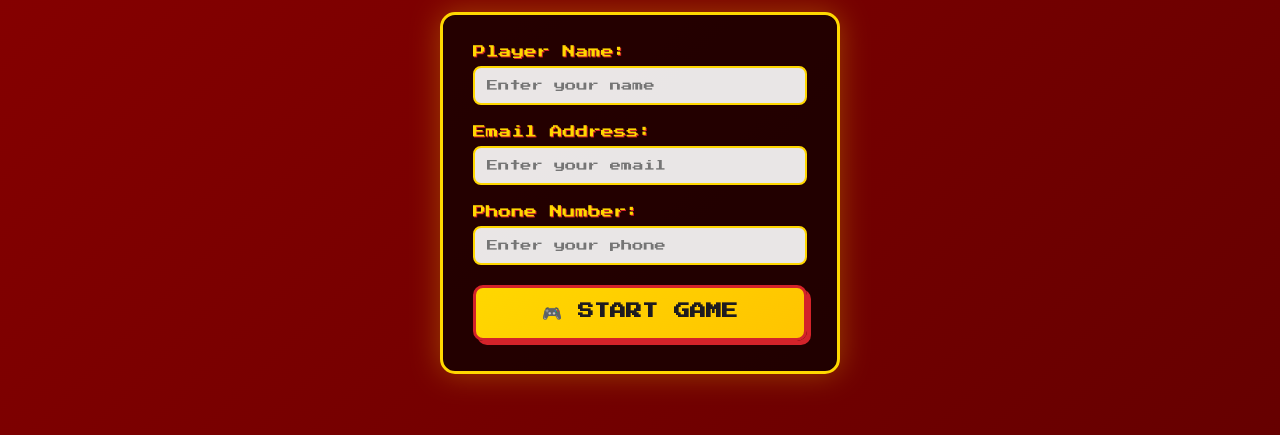
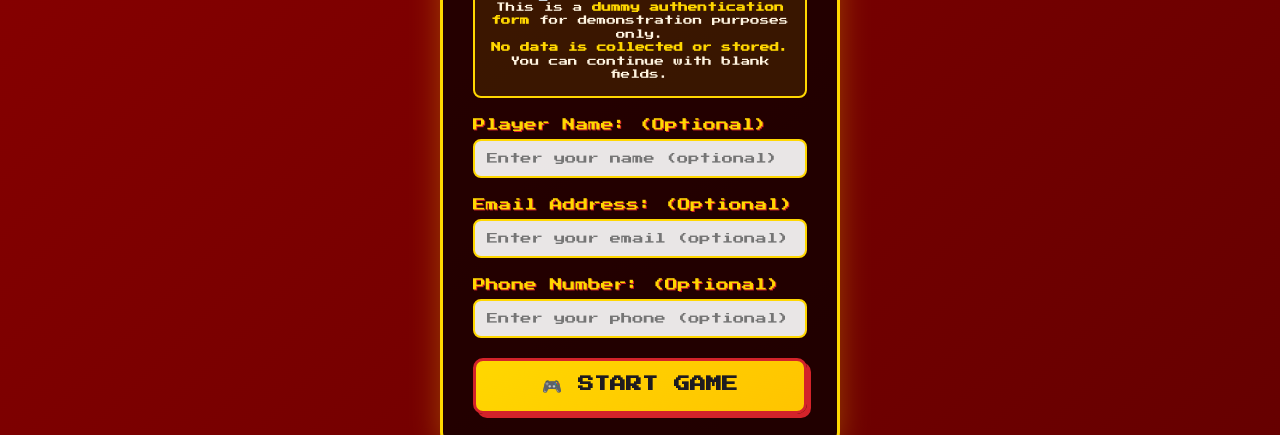
Before and after one commit to jinxednetwork/bingo-game-v1, a plain HTML site: page index.html in a window 1280 px wide. Shown: the part 365-800 px from the top of the page. Drawn offline with Linux system fonts and the light colour scheme.

Commit message:
Add disclaimer text, make form optional, and auto-start background music

```diff
--- a/index.html
+++ b/index.html
@@ -102,6 +102,22 @@
             max-width: 400px;
             width: 90%;
             box-shadow: 0 0 30px rgba(255, 215, 0, 0.3);
+        }
+
+        .disclaimer {
+            background: rgba(255, 215, 0, 0.1);
+            border: 2px solid var(--accent-yellow);
+            border-radius: 8px;
+            padding: 15px;
+            margin-bottom: 20px;
+            font-size: 0.6rem;
+            color: var(--cream);
+            text-align: center;
+            line-height: 1.4;
+        }
+
+        .disclaimer strong {
+            color: var(--accent-yellow);
         }
 
         .form-group {
@@ -487,17 +503,22 @@
         </div>
         <h1 class="welcome-title">🎯 BINGO CALLER</h1>
         <div class="auth-form">
-            <div class="form-group">
-                <label for="playerName">Player Name:</label>
-                <input type="text" id="playerName" placeholder="Enter your name" required>
+            <div class="disclaimer">
+                <strong>📝 Project Disclaimer:</strong><br>
+                This is a <strong>dummy authentication form</strong> for demonstration purposes only.<br>
+                <strong>No data is collected or stored.</strong> You can continue with blank fields.
             </div>
             <div class="form-group">
-                <label for="playerEmail">Email Address:</label>
-                <input type="email" id="playerEmail" placeholder="Enter your email" required>
+                <label for="playerName">Player Name: (Optional)</label>
+                <input type="text" id="playerName" placeholder="Enter your name (optional)">
             </div>
             <div class="form-group">
-                <label for="playerPhone">Phone Number:</label>
-                <input type="tel" id="playerPhone" placeholder="Enter your phone" required>
+                <label for="playerEmail">Email Address: (Optional)</label>
+                <input type="email" id="playerEmail" placeholder="Enter your email (optional)">
+            </div>
+            <div class="form-group">
+                <label for="playerPhone">Phone Number: (Optional)</label>
+                <input type="tel" id="playerPhone" placeholder="Enter your phone (optional)">
             </div>
             <button class="play-button" onclick="startGame()">🎮 START GAME</button>
         </div>
@@ -637,11 +658,8 @@
             const email = document.getElementById('playerEmail').value;
             const phone = document.getElementById('playerPhone').value;
 
-            // Simple validation (dummy authentication)
-            if (!name || !email || !phone) {
-                alert('Please fill in all fields to start the game!');
-                return;
-            }
+            // No validation required - allow empty fields
+            // This is a dummy form for demonstration purposes
 
             // Hide welcome screen and show game
             document.getElementById('welcomeScreen').classList.add('hidden');
@@ -650,7 +668,7 @@
             // Initialize the game
             initializeGame();
 
-            // Start background music
+            // Start background music automatically
             isMusicPlaying = true;
             toggleMusic();
         }
@@ -916,6 +934,12 @@
 
         // Event listeners
         document.addEventListener('DOMContentLoaded', () => {
+            // Start background music automatically when page loads
+            setTimeout(() => {
+                isMusicPlaying = true;
+                toggleMusic();
+            }, 1000); // Start music after 1 second
+
             // Game event listeners (only active after game starts)
             document.getElementById('callNextBtn').addEventListener('click', callNextNumber);
             document.getElementById('autoPlayBtn').addEventListener('click', toggleAutoPlay);
@@ -948,16 +972,16 @@
                 }
             });
 
-            // Enter key on form inputs
+            // Enter key on form inputs - allow Enter to start game from any field
             document.getElementById('playerName').addEventListener('keypress', (e) => {
                 if (e.key === 'Enter') {
-                    document.getElementById('playerEmail').focus();
+                    startGame();
                 }
             });
 
             document.getElementById('playerEmail').addEventListener('keypress', (e) => {
                 if (e.key === 'Enter') {
-                    document.getElementById('playerPhone').focus();
+                    startGame();
                 }
             });
 
```
Also changed, not shown: 1 other file.
